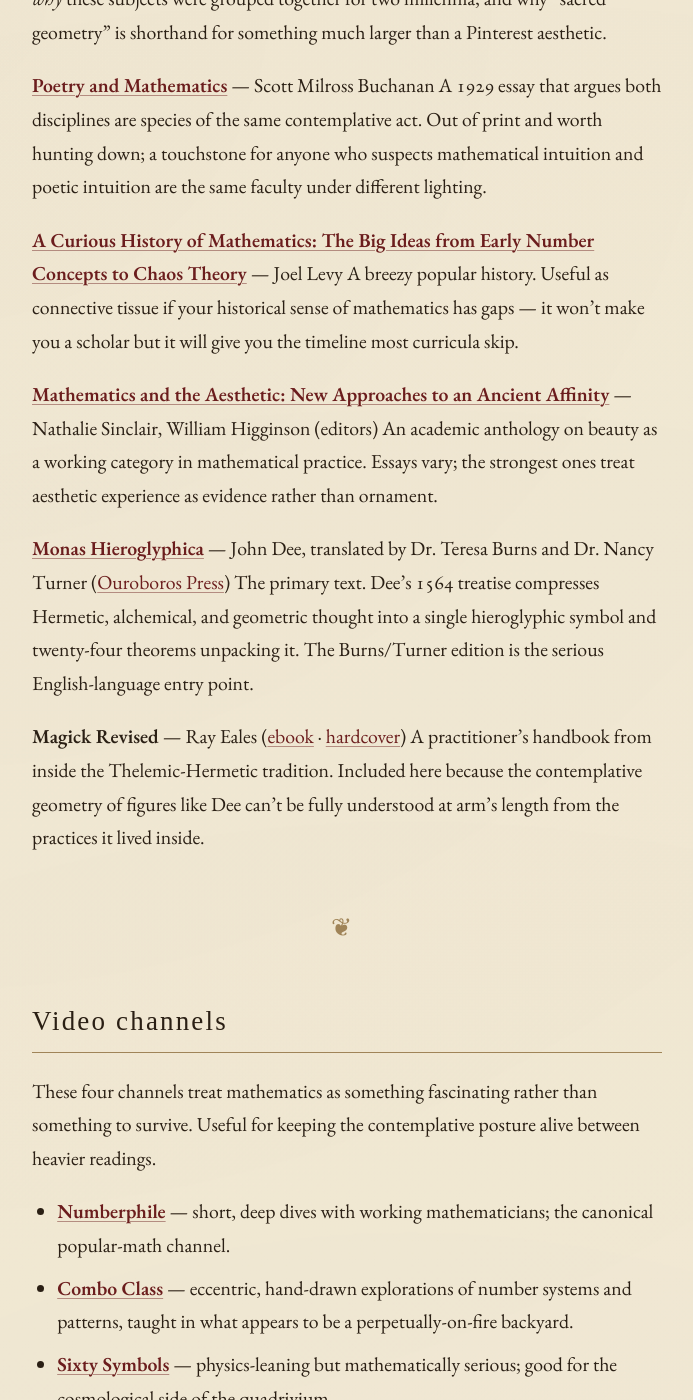
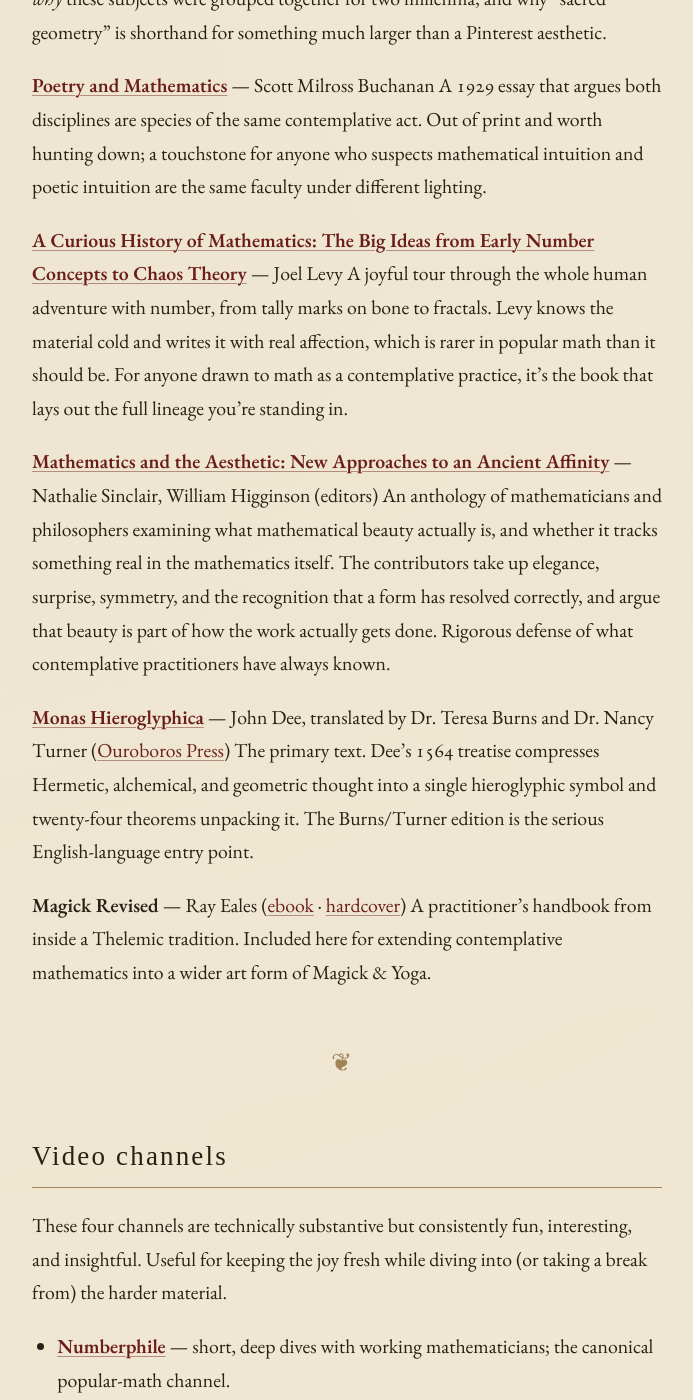
Before and after one commit to Fourier18/contemplative-mathematics, a Jekyll site: the page built from index.md, in a window 1280 px wide and 1400 px high, scrolled down 1793 px. Shown: the whole window, without its empty margins (293-986 px from the left). Built offline with Jekyll 4.4.1, drawn with Linux system fonts in a browser that asks for light colours; some web fonts are replaced; our own code applies the rules of GitHub Pages for plain Markdown files; some of the changed text lies outside the part shown.

Commit message:
Update author name and enhance descriptions in index.md

```diff
--- a/index.md
+++ b/index.md
@@ -36,22 +36,22 @@ A compact, beautifully illustrated tour of the classical four mathematical arts
 A 1929 essay that argues both disciplines are species of the same contemplative act. Out of print and worth hunting down; a touchstone for anyone who suspects mathematical intuition and poetic intuition are the same faculty under different lighting.
 
 **[A Curious History of Mathematics: The Big Ideas from Early Number Concepts to Chaos Theory](https://www.goodreads.com/book/show/18342764-a-curious-history-of-mathematics)** — Joel Levy
-A breezy popular history. Useful as connective tissue if your historical sense of mathematics has gaps — it won't make you a scholar but it will give you the timeline most curricula skip.
+A joyful tour through the whole human adventure with number, from tally marks on bone to fractals. Levy knows the material cold and writes it with real affection, which is rarer in popular math than it should be. For anyone drawn to math as a contemplative practice, it's the book that lays out the full lineage you're standing in.
 
 **[Mathematics and the Aesthetic: New Approaches to an Ancient Affinity](https://www.goodreads.com/book/show/457044.Mathematics_and_the_Aesthetic)** — Nathalie Sinclair, William Higginson (editors)
-An academic anthology on beauty as a working category in mathematical practice. Essays vary; the strongest ones treat aesthetic experience as evidence rather than ornament.
+An anthology of mathematicians and philosophers examining what mathematical beauty actually is, and whether it tracks something real in the mathematics itself. The contributors take up elegance, surprise, symmetry, and the recognition that a form has resolved correctly, and argue that beauty is part of how the work actually gets done. Rigorous defense of what contemplative practitioners have always known.
 
 **[Monas Hieroglyphica](https://en.wikipedia.org/wiki/Monas_Hieroglyphica)** — John Dee, translated by Dr. Teresa Burns and Dr. Nancy Turner ([Ouroboros Press](https://www.bookarts.org/about.html))
 The primary text. Dee's 1564 treatise compresses Hermetic, alchemical, and geometric thought into a single hieroglyphic symbol and twenty-four theorems unpacking it. The Burns/Turner edition is the serious English-language entry point.
 
 **Magick Revised** — Ray Eales ([ebook](https://www.lulu.com/shop/ray-eales/magick-revised/ebook/product-12vpkp45.html) · [hardcover](https://www.lulu.com/shop/ray-eales/magick-revised/hardcover/product-1p6p7m9v.html))
-A practitioner's handbook from inside the Thelemic-Hermetic tradition. Included here because the contemplative geometry of figures like Dee can't be fully understood at arm's length from the practices it lived inside.
+A practitioner's handbook from inside a Thelemic tradition. Included here for extending contemplative mathematics into a wider art form of Magick & Yoga.
 
 ---
 
 ## Video channels
 
-These four channels treat mathematics as something fascinating rather than something to survive. Useful for keeping the contemplative posture alive between heavier readings.
+These four channels are technically substantive but consistently fun, interesting, and insightful. Useful for keeping the joy fresh while diving into (or taking a break from) the harder material.
 
 - **[Numberphile](https://www.youtube.com/@numberphile)** — short, deep dives with working mathematicians; the canonical popular-math channel.
 - **[Combo Class](https://www.youtube.com/@ComboClass)** — eccentric, hand-drawn explorations of number systems and patterns, taught in what appears to be a perpetually-on-fire backyard.
@@ -63,13 +63,13 @@ These four channels treat mathematics as something fascinating rather than somet
 ## Math tools and computational platforms
 
 **[WolframAlpha](https://www.wolframalpha.com/)**
-An "answer engine" developed by Wolfram Research. Invaluable for analyzing properties of numbers, geometric forms, and other mathematical entities — type in almost anything and it will tell you what it knows.
+An answer engine developed by Wolfram Research. Invaluable for analyzing properties of numbers, geometric forms, and other mathematical entities.
 
 **[GeoGebra](https://www.geogebra.org/)**
-Interactive geometry, algebra, statistics, and calculus, free and cross-platform. The closest digital equivalent to working with compass and straightedge, and the best tool for following along with constructive geometry books like Schneider's or Lawlor's. See also their dynamic textbook [*Learning Geometry with the GeoGebra Platform*](https://www.geogebra.org/m/cst5rafd).
+Interactive geometry, algebra, statistics, and calculus, free and cross-platform. See also their dynamic textbook [*Learning Geometry with the GeoGebra Platform*](https://www.geogebra.org/m/cst5rafd).
 
 **[Desmos Studio](https://www.desmos.com/)**
-A suite of math tools from a public-benefit corporation focused on accessibility and learning. The graphing calculator is the standout — visualizing functions is one of the fastest paths into the aesthetics of mathematics.
+Desmos Studio is a public-benefit corporation whose stated mission is to help everyone learn math, love math, and grow with math. The suite includes the graphing calculator (the flagship — and one of the fastest paths into the aesthetics of mathematics), a scientific calculator, a four-function calculator, a geometry tool for compass-and-straightedge constructions in the browser, a 3D graphing calculator, and a Matrix Calculator. All free, all browser-based, all designed for clarity over feature-bloat.
 
 ---
 
@@ -79,13 +79,13 @@ A suite of math tools from a public-benefit corporation focused on accessibility
 A long-form historical investigation tracing the genealogies of esoteric currents from antiquity to the present, in dialogue with leading specialists. The most rigorous resource of its kind outside formal academia. Start with **Episode Zero: "So What is Western Esotericism, Anyway?"**
 
 **The Modern Hermeticist** — Dan Attrell
-Attrell, translator of the *Picatrix*, curates documentaries, readings, lectures, and study guides on the fringes of history, philosophy, art, science, magic, and religion. Particularly relevant here: [**"Let None Ignorant of Geometry Enter — Encyclopedia Hermetica: A Big History (Part 13)"**](https://youtu.be/jbYNmMPWEOI?si=YBL5E76rOAAXBvHa).
+Attrell, translator of the *Picatrix*, curates documentaries, readings, lectures, and study guides on history, philosophy, art, science, magic, and religion. Particularly relevant here: [**"Let None Ignorant of Geometry Enter — Encyclopedia Hermetica: A Big History (Part 13)"**](https://youtu.be/jbYNmMPWEOI?si=YBL5E76rOAAXBvHa).
 
 **John Dee's Hieroglyphic Monad Explained** — Dr. Teresa Burns
-Co-translator of the Ouroboros Press edition teaching the *Monas* across 24 classes. Slow, careful, the best extended treatment of the text available freely online. [**Playlist (Class 1 of 24)**](https://youtu.be/DSV4gNP_QHs?si=_wc0eEPyyUnbdNG8).
+Co-translator of the Ouroboros Press edition teaching the *Monas* across 24 classes. Methodical and patient, the best extended treatment of the text available freely online. [**Playlist (Class 1 of 24)**](https://youtu.be/DSV4gNP_QHs?si=_wc0eEPyyUnbdNG8).
 
 **Peter Forshaw on John Dee's Monas Hieroglyphica** — Infinite Fire Webinar III
-A webinar from the Ritman Library and the Center for the History of Hermetic Philosophy and Related Currents (University of Amsterdam). Forshaw is one of the leading living scholars of the *Monas*. [**Watch on YouTube**](https://youtu.be/pGzBpqfF-HI?si=5ZHIrJ4qogiHs5tW).
+A webinar from the Ritman Library and the Center for the History of Hermetic Philosophy and Related Currents (University of Amsterdam). Forshaw is one of the leading scholars of the *Monas*. [**Watch on YouTube**](https://youtu.be/pGzBpqfF-HI?si=5ZHIrJ4qogiHs5tW).
 
 ---
 
@@ -117,7 +117,7 @@ A four-paper cluster on Dee and the sciences — the best single concentration o
 ### Related currents
 
 **"Magic, astrology and music: the background to Marsilio Ficino's astrological music therapy and his role as a Renaissance magus"** — Angela Voss (Unpublished Doctoral thesis, City University London, 1992)
-> *"Chapter one is concerned with aspects of musica mundana as represented by Ficino's three main authorities, Plato, Hermes Trismegistus and Plotinus. … From this synthesis of the intellectual and the intuitive emerges Plotinus, whose understanding of cosmic sympathy and resonance has profound implications for a significatory attitude towards astrology."*
+> *A four-chapter study of Ficino as the Renaissance synthesizer of the Pythagorean-Platonic inheritance. Voss reconstructs the ground Ficino stands on — musica mundana through Plato, Hermes Trismegistus, and Plotinus, with Pythagorean harmonia as the ratio governing cosmos and soul alike, and the theurgic rituals of Iamblichus, Proclus, and the Chaldaean Oracles by which Platonic practitioners tuned the soul to that order — then turns to Ficino's own synthesis: his ways of knowing, his quarrel with astrological determinism, and the rules for composing astrological music that culminate in his self-fashioning as a "second Orpheus." The connective tissue between the geometric-numerical contemplative tradition and its lived ritual application in the Renaissance. Dee read Ficino; if you want to understand why Renaissance geometers thought a diagram could do something rather than merely represent something, this is the apparatus underneath that assumption.*
 
 [**FREE PDF** via City University London](https://openaccess.city.ac.uk/id/eprint/7977/)
 
```
Also changed, not shown: other parts of index.md (+2 -2 lines).
